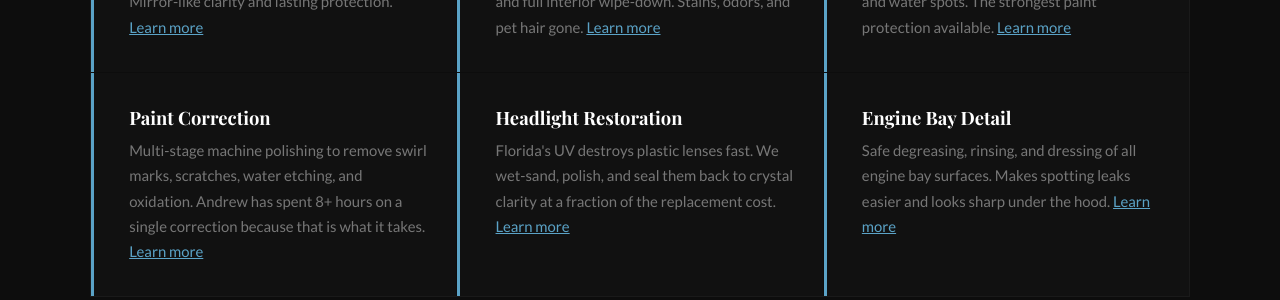
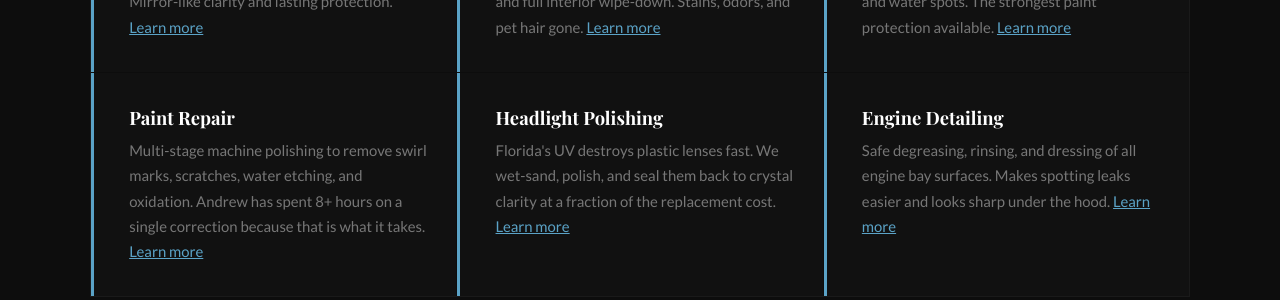
Before and after one commit to JamesBrownR/Diamond-Auto-Spa-Detailing, a Jekyll site: the page built from service-area/eustis-fl/index.html, in a window 1280 px wide and 900 px high, scrolled down 1746 px. Shown: the part 155-455 px from the top of the window. Built offline with Jekyll 4.4.1, drawn with Linux system fonts in a browser that asks for light colours; some web fonts are replaced.

Commit message:
Update index.html

```diff
--- a/service-area/eustis-fl/index.html
+++ b/service-area/eustis-fl/index.html
@@ -230,15 +230,15 @@
                 <p>Bonds to your clear coat and delivers years of defense against UV, oxidation, bird droppings, and water spots. The strongest paint protection available. <a href="/service-area/eustis-fl/ceramic-coating/" style="color:#5BA3C7;">Learn more</a></p>
             </div>
             <div class="service-card-area">
-                <h3><a href="/service-area/eustis-fl/paint-repair/" style="color:#fff;text-decoration:none;">Paint Correction</a></h3>
+                <h3><a href="/service-area/eustis-fl/paint-repair/" style="color:#fff;text-decoration:none;">Paint Repair</a></h3>
                 <p>Multi-stage machine polishing to remove swirl marks, scratches, water etching, and oxidation. Andrew has spent 8+ hours on a single correction because that is what it takes. <a href="/service-area/eustis-fl/paint-repair/" style="color:#5BA3C7;">Learn more</a></p>
             </div>
             <div class="service-card-area">
-                <h3><a href="/service-area/eustis-fl/headlight-polishing/" style="color:#fff;text-decoration:none;">Headlight Restoration</a></h3>
+                <h3><a href="/service-area/eustis-fl/headlight-polishing/" style="color:#fff;text-decoration:none;">Headlight Polishing</a></h3>
                 <p>Florida's UV destroys plastic lenses fast. We wet-sand, polish, and seal them back to crystal clarity at a fraction of the replacement cost. <a href="/service-area/eustis-fl/headlight-polishing/" style="color:#5BA3C7;">Learn more</a></p>
             </div>
             <div class="service-card-area">
-                <h3><a href="/service-area/eustis-fl/engine-detailing/" style="color:#fff;text-decoration:none;">Engine Bay Detail</a></h3>
+                <h3><a href="/service-area/eustis-fl/engine-detailing/" style="color:#fff;text-decoration:none;">Engine Detailing</a></h3>
                 <p>Safe degreasing, rinsing, and dressing of all engine bay surfaces. Makes spotting leaks easier and looks sharp under the hood. <a href="/service-area/eustis-fl/engine-detailing/" style="color:#5BA3C7;">Learn more</a></p>
             </div>
         </div>
```
